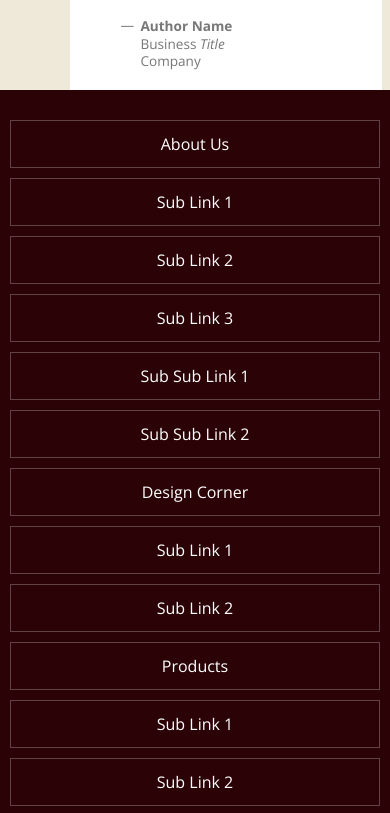
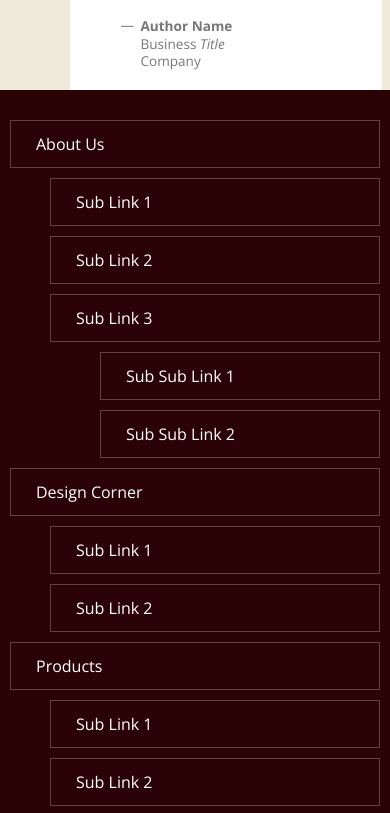
Before and after one commit to stern15/everyday-things, a plain HTML site: page index.html in a window 390 px wide. Shown: the part 1678-2491 px from the top of the page. Drawn offline with nearby package versions, Linux system fonts and the light colour scheme.

Commit message:
the hierachy in the navigation bar fixed

```diff
--- a/css/screen.css
+++ b/css/screen.css
@@ -529,7 +529,6 @@ footer a:active {
     section.how-to aside div.content {
         padding: 20px 20px 20px 150px;
         margin: 0;
-        text-align: left;
     }
     section.how-to aside div.content p {
         font-size: .9em;
@@ -568,6 +567,8 @@ footer a:active {
         display: block;
         margin: 10px 10px;
         border: 1px solid rgba(255, 255, 255, .25);
+        text-align: left;
+        padding-left: 25px;
     }
     nav ul li a:hover {
         background-color: rgba(255, 255, 255, .25);
@@ -575,8 +576,11 @@ footer a:active {
     nav ul ul {
         background: none;
     }
-    a.firstSub {
-        margin-left: 30px;
+    nav ul ul li a {
+        margin-left: 50px !important;
+    }
+    nav ul ul ul li a {
+        margin-left: 100px !important;
     }
     nav ul,
     nav ul ul,
```
